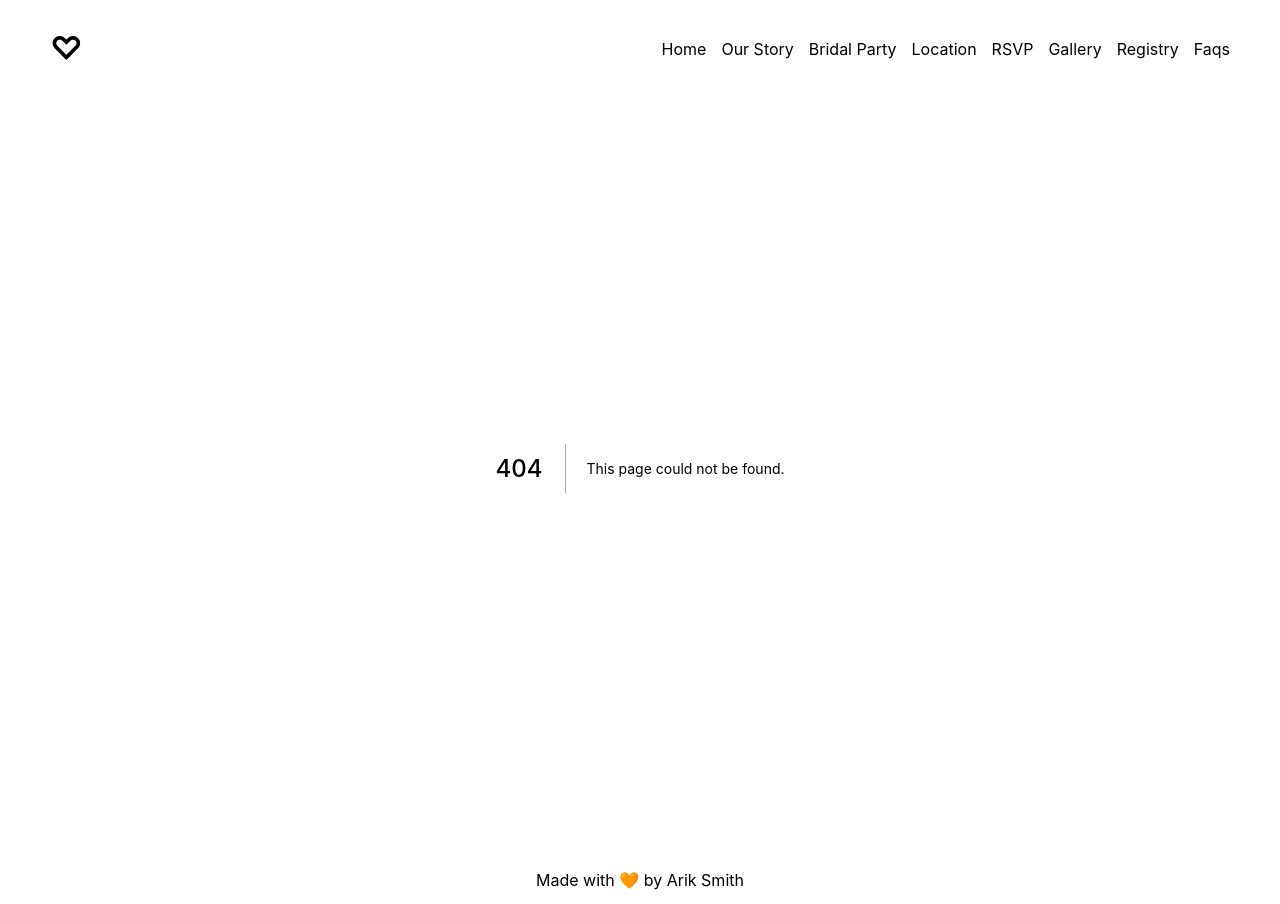
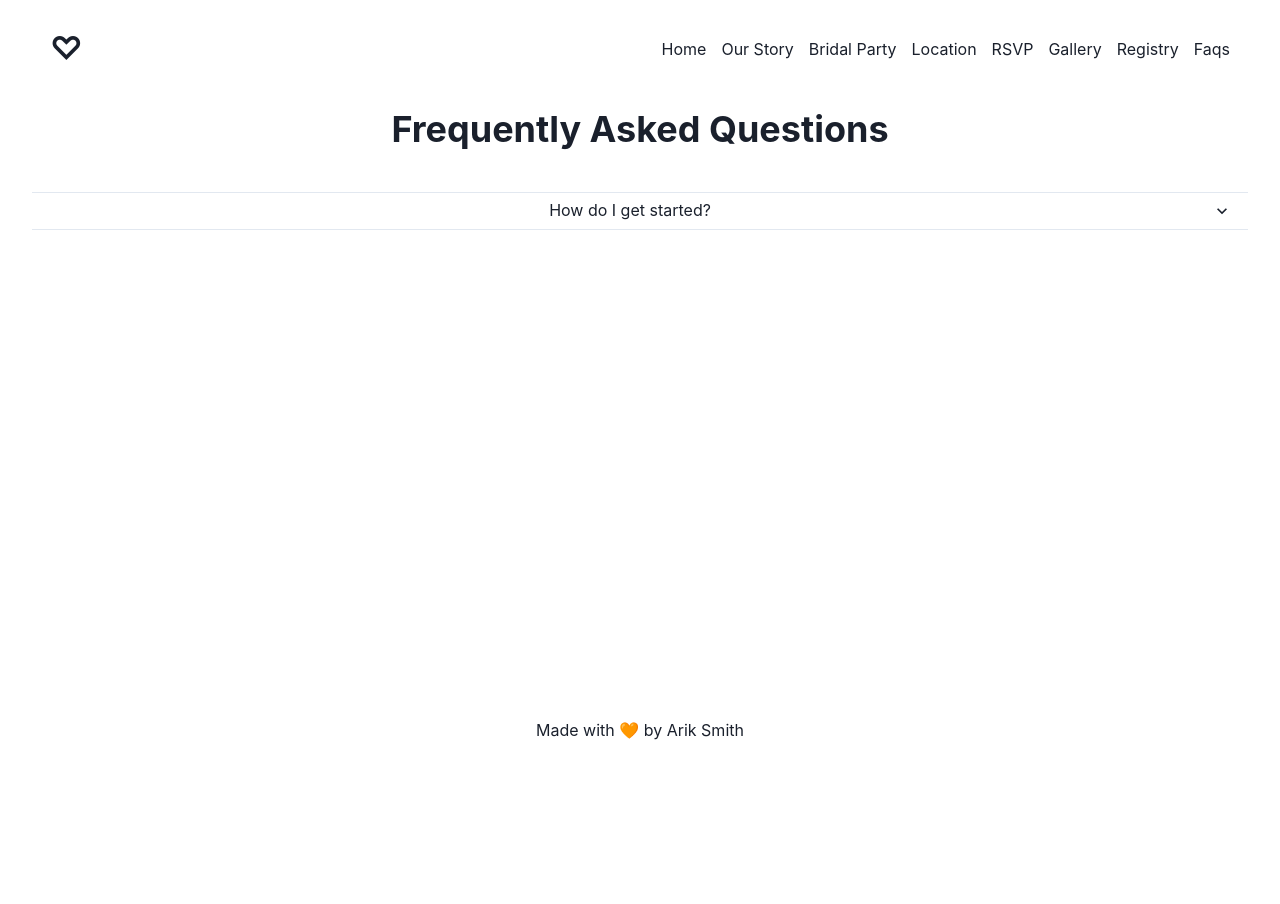
Before and after one commit to 4upz/wedding-site, a Next.js app: page /faqs in a window 1280 px wide. Before the commit this address had no page. After the commit the page ends 800 px from the top, so only its background shows below. Built offline with nearby package versions, Linux system fonts and the light colour scheme.

Commit message:
Begin FAQ page and JSON document

```diff
--- /dev/null
+++ b/data/faq.json
@@ -0,0 +1,4 @@
+{
+  "question": "1. How do I RSVP for my plus one?",
+  "answer": "  1. If you do not see the option to provide information for your plus one when you RSVP that means we did not allot one for you. Both the bride and groom have large families and a large support system, which unfortunately means invitations could not be extended to everyone that we would have liked to include."
+}
--- /dev/null
+++ b/pages/faqs.js
@@ -0,0 +1,38 @@
+import {
+  Accordion,
+  AccordionButton,
+  AccordionIcon,
+  AccordionItem,
+  AccordionPanel,
+  Box,
+  Heading,
+} from '@chakra-ui/react'
+import PageWrapper from '../components/pageWrapper'
+
+function faqItem({ question, answer }) {}
+
+export default function Faqs() {
+  return (
+    <PageWrapper>
+      <Heading as="h1">Frequently Asked Questions</Heading>
+      <Accordion w="100%">
+        <AccordionItem>
+          <Heading as="h2" size="md">
+            <AccordionButton>
+              <Box flex="1" textAlign="center">
+                How do I get started?
+              </Box>
+              <AccordionIcon />
+            </AccordionButton>
+          </Heading>
+          <AccordionPanel pb={4}>
+            Lorem ipsum dolor sit amet, consectetur adipiscing elit, sed do
+            eiusmod tempor incididunt ut labore et dolore magna aliqua. Ut enim
+            ad minim veniam, quis nostrud exercitation ullamco laboris nisi ut
+            aliquip ex ea commodo consequat.
+          </AccordionPanel>
+        </AccordionItem>
+      </Accordion>
+    </PageWrapper>
+  )
+}
```
